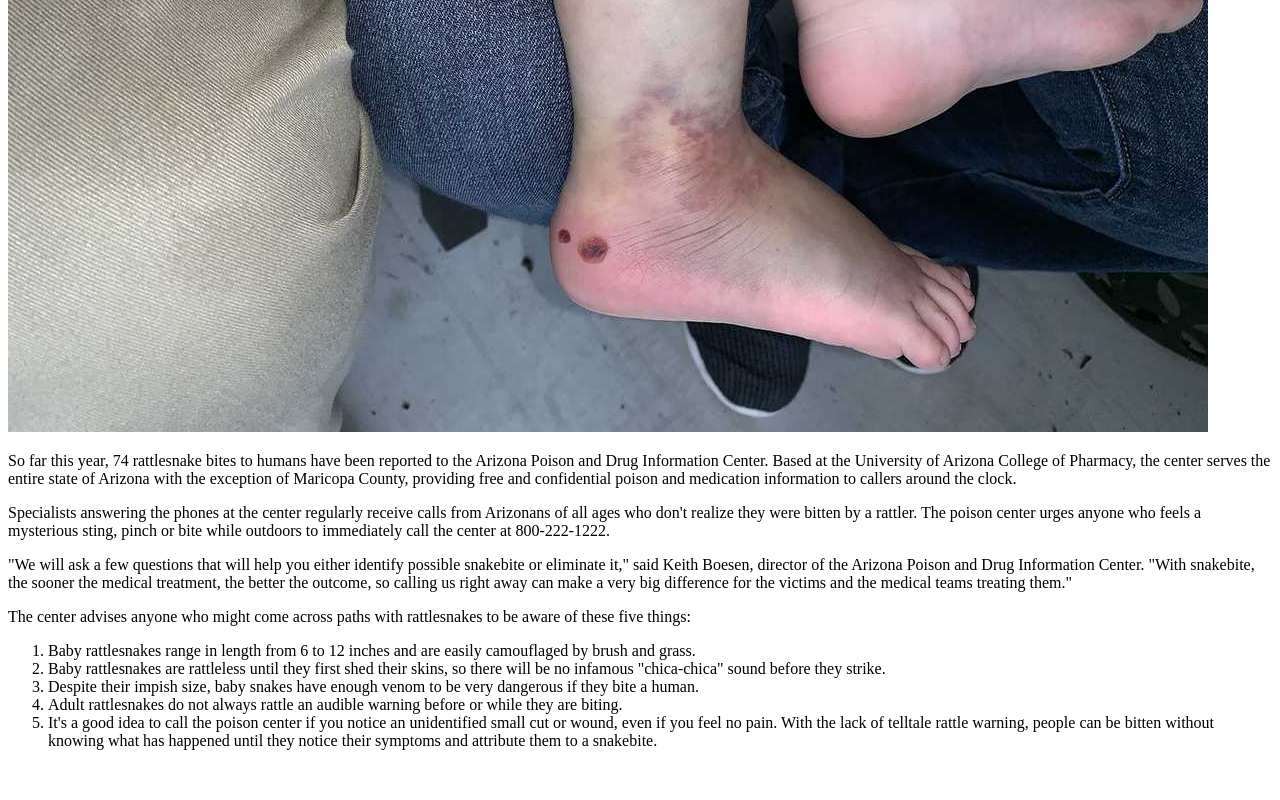
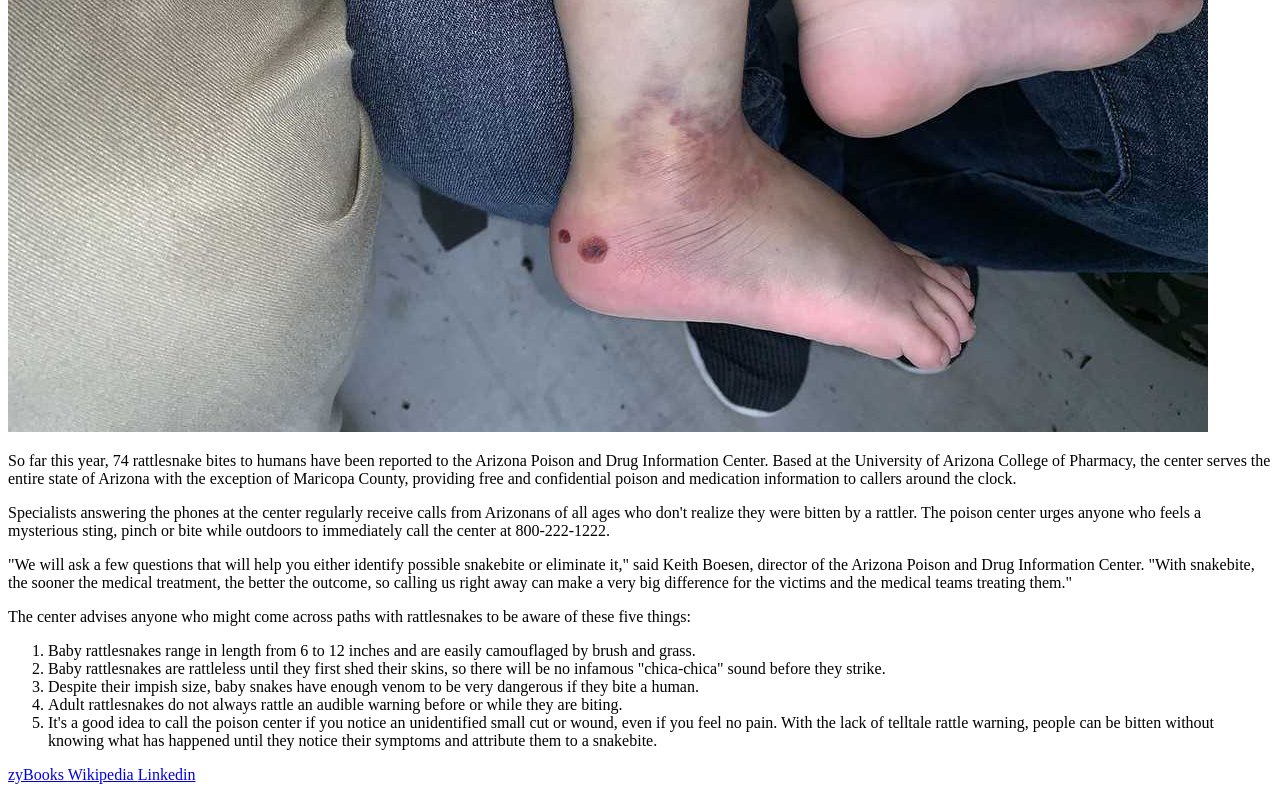
Before and after one commit to miraallis/CS208_04.04-Lab---More-HTML, a website: page index.html in a window 1280 px wide. Shown: the part 1538-2338 px from the top of the page. Before the commit the page ends 2304 px from the top, so only its background shows below. Drawn offline with Linux system fonts and the light colour scheme; files that its build step writes are made by us from their sources; files whose address does not match are found by name.

Commit message:
Fixing links

```diff
--- a/index.html
+++ b/index.html
@@ -44,9 +44,9 @@
       rattle warning, people can be bitten without knowing what has happened until they notice their symptoms and attribute them to a snakebite.</li>
   </ol>
   <p>
-    <a href="https://www.zybooks.com/"> </a>
-    <a href="https://www.wikipedia.org/"> </a>
-    <a href="https://www.linkedin.com/"></a>
+    <a href="https://www.zybooks.com/">zyBooks </a>
+    <a href="https://www.wikipedia.org/">Wikipedia </a>
+    <a href="https://www.linkedin.com/">Linkedin</a>
   </p>
 </body>
 
```
